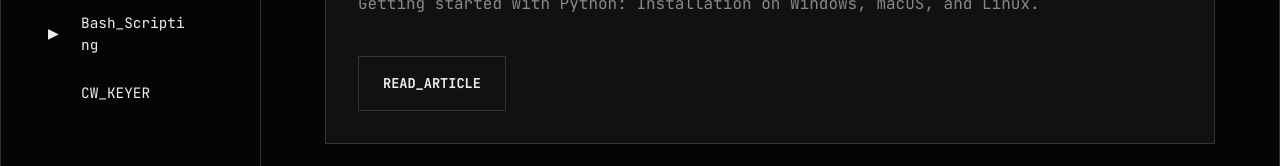
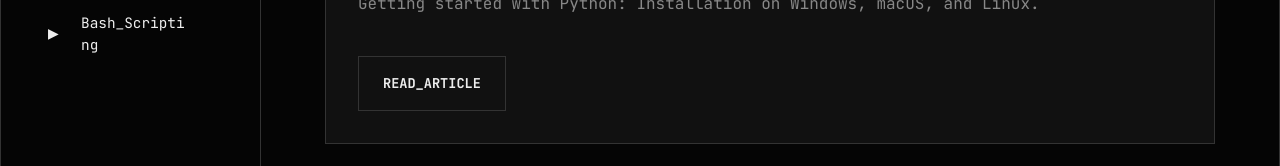
Before and after one commit to ekinefe/gnrhub, a React (Vite) app: page /blog in a window 1280 px wide. Shown: the part 439-605 px from the top of the page. Built offline with nearby package versions, Linux system fonts and the light colour scheme.

Commit message:
CWKEYERHARDWARE.jsx is included and errors are fixed

```diff
--- a/src/pages/Blogs/data/blog_data.js
+++ b/src/pages/Blogs/data/blog_data.js
@@ -2,7 +2,7 @@ import ExampleBlog from '../contents/ExampleBlog.jsx';
 import PythonIntroduction from '../contents/PythonIntroduction/main.jsx';
 import TerminalUsage from '../contents/TerminalUsage/main.jsx';
 import BashScripting from '../contents/BashScripting/BashScripting.jsx';
-import CwKeyer from '../contents/CWKeyerHardware.jsx';
+// import CwKeyer from '../contents/CWKeyerHardware.jsx';
 
 // === BLOG POSTS ===
 export const posts = [
@@ -82,13 +82,13 @@ export const posts = [
       { id: "automation", title: "06_Automation", keywords: ["automation", "script", "backup"] }
     ]
   },
-  {
-    id: "CW_KEYER",
-    title: "CW_KEYER",
-    date: "2025-12-15",
-    tag: "CW_KEYER",
-    summary: "Getting started with Bash: Variables, Logic, Loops, Functions, Automation.",
-    keywords: ["cw", "morse", "arduino", "electronics"],
-    content: CwKeyer
-  }
+  // {
+  //   id: "CW_KEYER",
+  //   title: "CW_KEYER",
+  //   date: "2025-12-15",
+  //   tag: "CW_KEYER",
+  //   summary: "Getting started with Bash: Variables, Logic, Loops, Functions, Automation.",
+  //   keywords: ["cw", "morse", "arduino", "electronics"],
+  //   content: CwKeyer
+  // }
 ];
```
